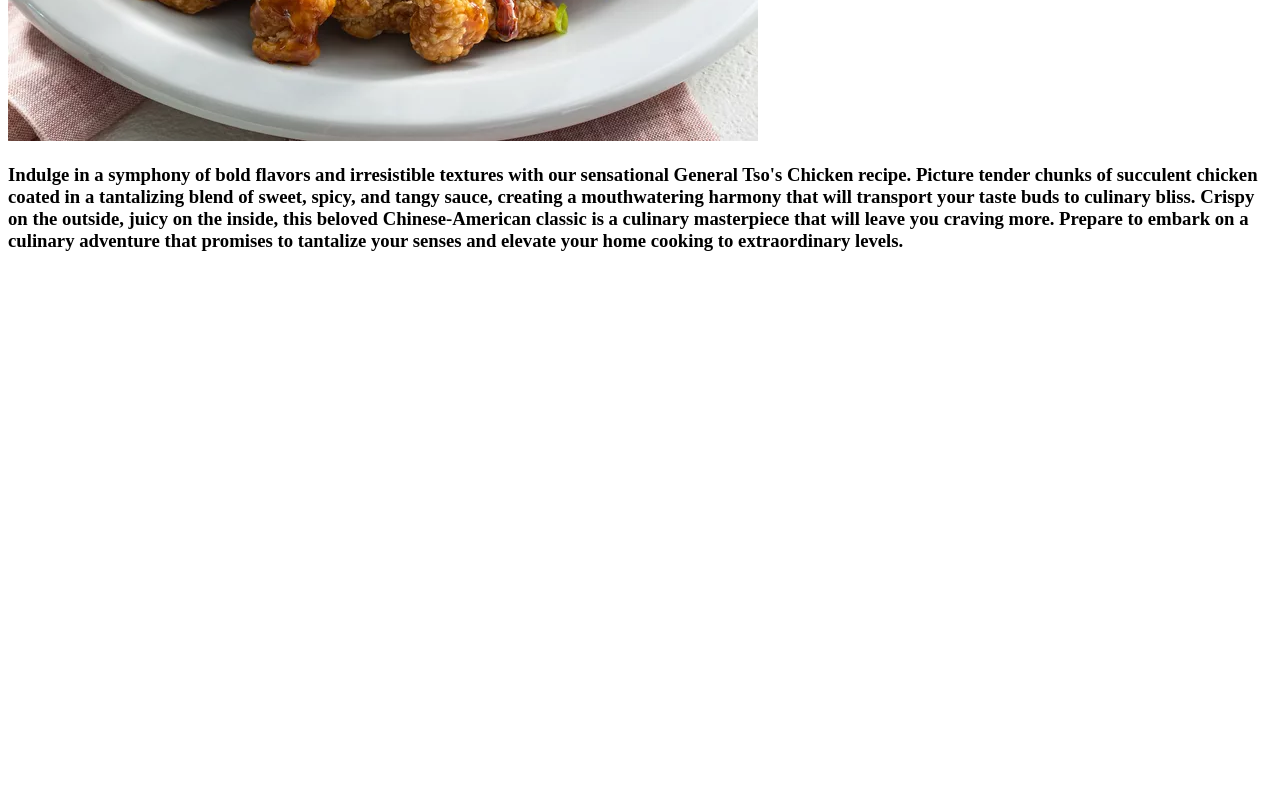
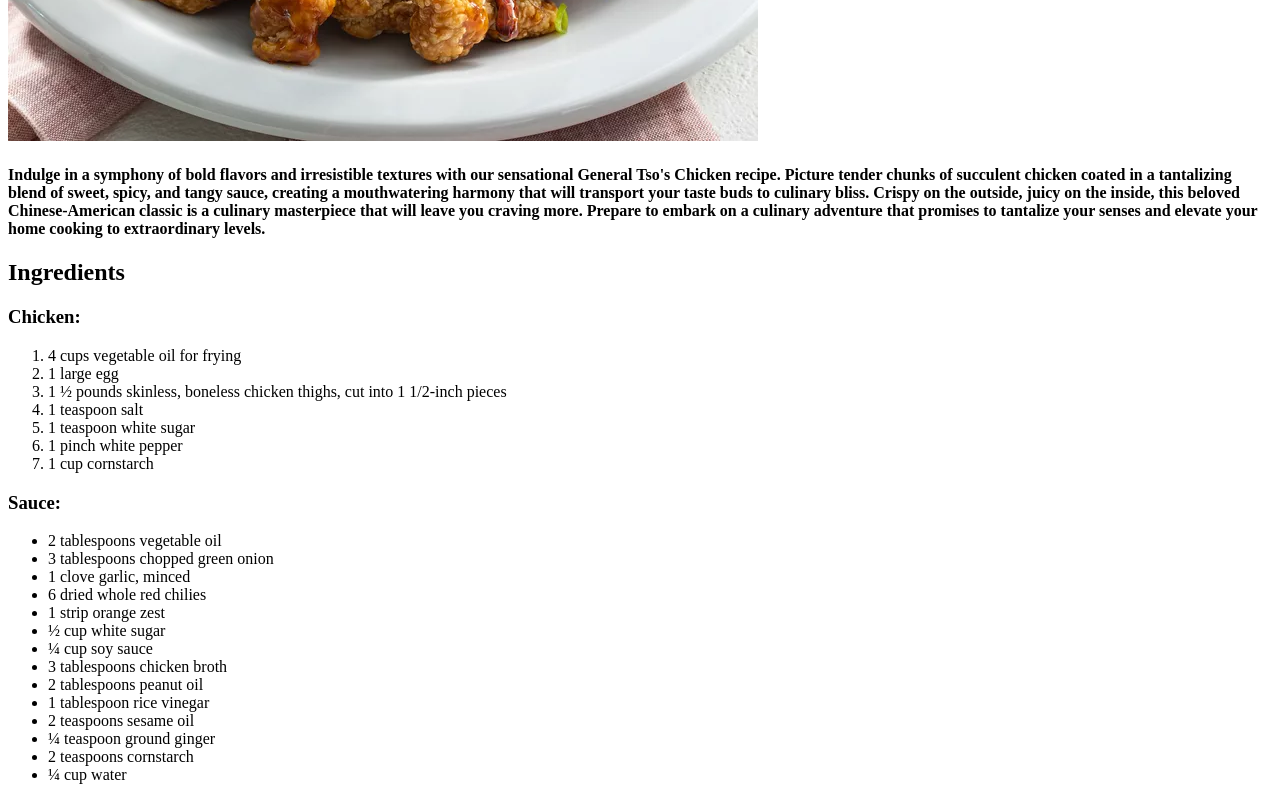
Before and after one commit to jdgbustillo/odin-recipes, a plain HTML site: page recipes/polloagridulce.html in a window 1280 px wide. Shown: the part 502-1302 px from the top of the page. Before the commit the page ends 800 px from the top, so only its background shows below. Drawn offline with Linux system fonts and the light colour scheme.

Commit message:
Add list for sweet and sour chicken ingredients

```diff
--- a/recipes/polloagridulce.html
+++ b/recipes/polloagridulce.html
@@ -11,7 +11,40 @@
 
     <img src="../photos/sweetandsourchicken.webp" alt="Un delicioso pollo agridulce chino, cometelo pue">
 
-    <h3>Indulge in a symphony of bold flavors and irresistible textures with our sensational General Tso's Chicken recipe. Picture tender chunks of succulent chicken coated in a tantalizing blend of sweet, spicy, and tangy sauce, creating a mouthwatering harmony that will transport your taste buds to culinary bliss. Crispy on the outside, juicy on the inside, this beloved Chinese-American classic is a culinary masterpiece that will leave you craving more. Prepare to embark on a culinary adventure that promises to tantalize your senses and elevate your home cooking to extraordinary levels. </h3>
+    <h4>Indulge in a symphony of bold flavors and irresistible textures with our sensational General Tso's Chicken recipe. Picture tender chunks of succulent chicken coated in a tantalizing blend of sweet, spicy, and tangy sauce, creating a mouthwatering harmony that will transport your taste buds to culinary bliss. Crispy on the outside, juicy on the inside, this beloved Chinese-American classic is a culinary masterpiece that will leave you craving more. Prepare to embark on a culinary adventure that promises to tantalize your senses and elevate your home cooking to extraordinary levels. </h3>
+
+    <h2>Ingredients</h2>
+
+    <h3>Chicken: </h3>
+
+    <ol>
+        <li>4 cups vegetable oil for frying</li>
+        <li>1 large egg</li>
+        <li>1 ½ pounds skinless, boneless chicken thighs, cut into 1 1/2-inch pieces</li>
+        <li>1 teaspoon salt</li>
+        <li>1 teaspoon white sugar</li>
+        <li>1 pinch white pepper</li>
+        <li>1 cup cornstarch</li>
+    </ol>
+
+    <h3>Sauce: </h3>
+
+    <ul>
+        <li>2 tablespoons vegetable oil</li>
+        <li>3 tablespoons chopped green onion</li>
+        <li>1 clove garlic, minced</li>
+        <li>6 dried whole red chilies</li>
+        <li>1 strip orange zest</li>
+        <li>½ cup white sugar</li>
+        <li>¼ cup soy sauce</li>
+        <li>3 tablespoons chicken broth</li>
+        <li>2 tablespoons peanut oil</li>
+        <li>1 tablespoon rice vinegar</li>
+        <li>2 teaspoons sesame oil</li>
+        <li>¼ teaspoon ground ginger</li>
+        <li>2 teaspoons cornstarch</li>
+        <li>¼ cup water</li>
+    </ul>
 
 </body>
 </html>
```
